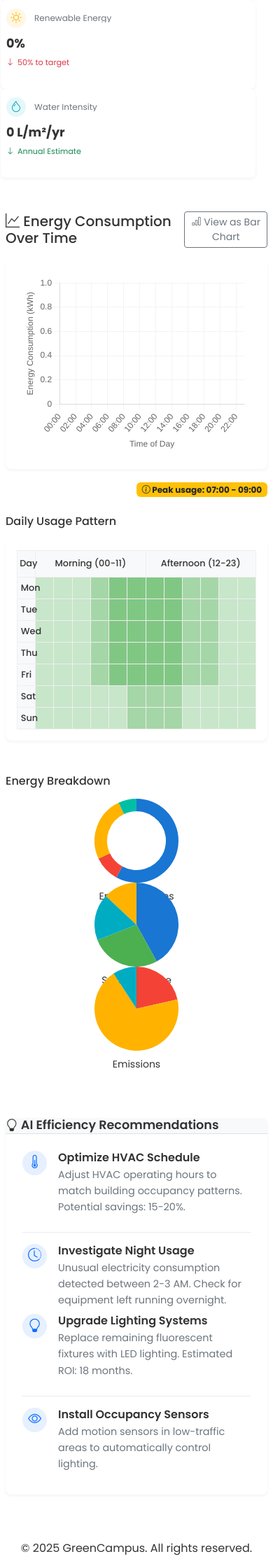
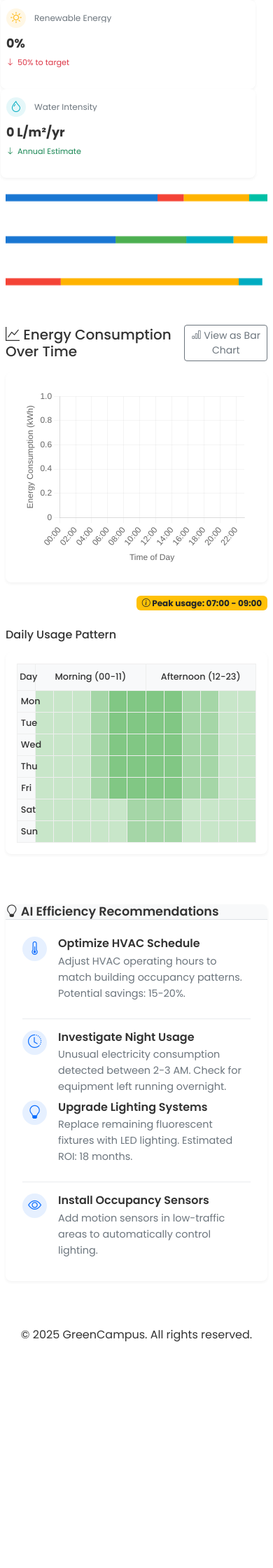
Before and after one commit to xRyul/bus-group-27, a Flask app: page /building-energy-monitoring in a window 390 px wide. Shown: the part 1015-3255 px from the top of the page at 70% size. After the commit the page ends 2932 px from the top, so only its background shows below. Run offline with Flask 3, Linux system fonts and the light colour scheme; the visitor is signed in with stand-in values (Sample User, id 1); data that the repository does not hold is empty.

Commit message:
ref: Piecharts into Bars above chart view

```diff
--- a/app/static/css/dashboard.css
+++ b/app/static/css/dashboard.css
@@ -977,3 +977,136 @@
         max-width: 100%;
     }
 }
+
+/* --------------------- ENERGY BREAKDOWN HOVER ----------------- */
+.energy-breakdown-row {
+    margin-top: 0;
+    margin-bottom: 25px;
+    position: relative;
+    z-index: 5;
+}
+
+.energy-breakdown-item {
+    position: relative;
+}
+
+.breakdown-hover {
+    position: relative;
+    cursor: pointer;
+    padding: 5px 0;
+}
+
+.chart-title {
+    display: flex;
+    align-items: center;
+    margin-bottom: 5px;
+    font-size: 0.9rem;
+    color: #555;
+}
+
+.chart-title i {
+    margin-right: 5px;
+    color: #4CAF50;
+}
+
+.chart-wrapper {
+    height: 30px;
+    width: 100%;
+}
+
+.breakdown-info-content {
+    position: absolute;
+    top: 100%;
+    left: 50%;
+    transform: translateX(-50%);
+    width: 0;
+    max-width: 0;
+    background-color: white;
+    border-radius: 8px;
+    transition: opacity 0.3s ease, width 0.3s ease, max-width 0.3s ease;
+    opacity: 0;
+    display: none;
+    box-shadow: 0 4px 15px rgba(0, 0, 0, 0.15);
+    z-index: 100;
+    pointer-events: none;
+    margin-top: 10px;
+    border: 1px solid #e9ecef;
+}
+
+.breakdown-hover:hover .breakdown-info-content {
+    width: 300px;
+    max-width: 90vw;
+    opacity: 1;
+    display: block;
+    pointer-events: auto;
+}
+
+.breakdown-header {
+    padding: 10px 15px;
+    border-bottom: 1px solid #f0f0f0;
+}
+
+.breakdown-header h6 {
+    margin: 0;
+    color: #333;
+}
+
+.breakdown-body {
+    padding: 10px 15px;
+}
+
+.breakdown-body p {
+    margin-bottom: 10px;
+    font-size: 0.9rem;
+}
+
+.breakdown-body ul {
+    padding-left: 15px;
+    margin-bottom: 0;
+}
+
+.breakdown-body li {
+    margin-bottom: 5px;
+    font-size: 0.85rem;
+}
+
+.breakdown-body .badge {
+    color: white;
+    font-weight: normal;
+    padding: 3px 6px;
+}
+
+/* Arrow for the hover content */
+.breakdown-info-content:before {
+    content: "";
+    position: absolute;
+    top: -8px;
+    left: 50%;
+    transform: translateX(-50%);
+    border-width: 0 8px 8px 8px;
+    border-style: solid;
+    border-color: transparent transparent white transparent;
+    z-index: 1;
+}
+
+/* Mobile adjustments for energy breakdown */
+@media (max-width: 768px) {
+    .energy-breakdown-row {
+        margin-top: -10px;
+        margin-bottom: 20px;
+    }
+
+    .chart-wrapper {
+        height: 35px;
+    }
+
+    .breakdown-hover:hover .breakdown-info-content {
+        width: 280px;
+        left: 50%;
+        transform: translateX(-50%);
+    }
+
+    .energy-breakdown-item {
+        margin-bottom: 15px;
+    }
+}
--- a/app/static/js/energy_monitoring.js
+++ b/app/static/js/energy_monitoring.js
@@ -233,16 +233,41 @@ function initEnergyMixChart() {
 
     const energyMixCtx = energyMixEl.getContext('2d');
     new Chart(energyMixCtx, {
-        type: 'doughnut',
+        type: 'bar',
         data: {
-            labels: ['Grid Electricity', 'Natural Gas', 'Solar PV', 'Other Renewables'],
-            datasets: [{
-                data: [58, 10, 25, 7],
-                backgroundColor: ['#1976D2', '#F44336', '#FFB300', '#00BFA5'],
-                borderWidth: 0
-            }]
+            labels: ['Energy Sources'],
+            datasets: [
+                {
+                    label: 'Grid Electricity',
+                    data: [58],
+                    backgroundColor: '#1976D2',
+                    borderColor: '#1976D2',
+                    borderWidth: 1
+                },
+                {
+                    label: 'Natural Gas',
+                    data: [10],
+                    backgroundColor: '#F44336',
+                    borderColor: '#F44336',
+                    borderWidth: 1
+                },
+                {
+                    label: 'Solar PV',
+                    data: [25],
+                    backgroundColor: '#FFB300',
+                    borderColor: '#FFB300',
+                    borderWidth: 1
+                },
+                {
+                    label: 'Other Renewables',
+                    data: [7],
+                    backgroundColor: '#00BFA5',
+                    borderColor: '#00BFA5',
+                    borderWidth: 1
+                }
+            ]
         },
-        options: getPieChartOptions(true)
+        options: getStackedBarChartOptions(true)
     });
 }
 
@@ -253,16 +278,41 @@ function initSystemBreakdownChart() {
 
     const ctx = chartEl.getContext('2d');
     new Chart(ctx, {
-        type: 'pie',
+        type: 'bar',
         data: {
-            labels: ['HVAC', 'Lighting', 'Plug Loads', 'Other'],
-            datasets: [{
-                data: [42, 27, 18, 13],
-                backgroundColor: ['#1976D2', '#4CAF50', '#00ACC1', '#FFB300'],
-                borderWidth: 0
-            }]
+            labels: ['System Usage'],
+            datasets: [
+                {
+                    label: 'HVAC',
+                    data: [42],
+                    backgroundColor: '#1976D2',
+                    borderColor: '#1976D2',
+                    borderWidth: 1
+                },
+                {
+                    label: 'Lighting',
+                    data: [27],
+                    backgroundColor: '#4CAF50',
+                    borderColor: '#4CAF50',
+                    borderWidth: 1
+                },
+                {
+                    label: 'Plug Loads',
+                    data: [18],
+                    backgroundColor: '#00ACC1',
+                    borderColor: '#00ACC1',
+                    borderWidth: 1
+                },
+                {
+                    label: 'Other',
+                    data: [13],
+                    backgroundColor: '#FFB300',
+                    borderColor: '#FFB300',
+                    borderWidth: 1
+                }
+            ]
         },
-        options: getPieChartOptions()
+        options: getStackedBarChartOptions()
     });
 }
 
@@ -273,59 +323,75 @@ function initEmissionsBreakdownChart() {
 
     const ctx = chartEl.getContext('2d');
     new Chart(ctx, {
-        type: 'pie',
+        type: 'bar',
         data: {
-            labels: ['Scope 1 (Direct)', 'Scope 2 (Electricity)', 'Scope 3 (Indirect)'],
-            datasets: [{
-                data: [210, 680, 90],
-                backgroundColor: ['#F44336', '#FFB300', '#00ACC1'],
-                borderWidth: 0
-            }]
+            labels: ['Emissions'],
+            datasets: [
+                {
+                    label: 'Scope 1 (Direct)',
+                    data: [210],
+                    backgroundColor: '#F44336',
+                    borderColor: '#F44336',
+                    borderWidth: 1
+                },
+                {
+                    label: 'Scope 2 (Electricity)',
+                    data: [680],
+                    backgroundColor: '#FFB300',
+                    borderColor: '#FFB300',
+                    borderWidth: 1
+                },
+                {
+                    label: 'Scope 3 (Indirect)',
+                    data: [90],
+                    backgroundColor: '#00ACC1',
+                    borderColor: '#00ACC1',
+                    borderWidth: 1
+                }
+            ]
         },
-        options: getPieChartOptions(false, true)
+        options: getStackedBarChartOptions(false, true)
     });
 }
 
-// Pie/doughnut chart options
-function getPieChartOptions(isDoughnut = false, isEmissions = false) {
-    const options = {
+// Stacked Bar chart options
+function getStackedBarChartOptions(isEnergyMix = false, isEmissions = false) {
+    return {
         responsive: true,
         maintainAspectRatio: false,
+        indexAxis: 'y',
+        barThickness: 10,
+        maxBarThickness: 10,
+        layout: {
+            padding: 0
+        },
+        scales: {
+            x: {
+                stacked: true,
+                display: false,
+                grid: {
+                    display: false,
+                    drawBorder: false
+                }
+            },
+            y: {
+                stacked: true,
+                display: false,
+                grid: {
+                    display: false,
+                    drawBorder: false
+                }
+            }
+        },
         plugins: {
             legend: {
                 display: false
             },
             tooltip: {
-                backgroundColor: 'rgba(255, 255, 255, 0.9)',
-                titleColor: '#333',
-                bodyColor: '#333',
-                borderColor: '#ddd',
-                borderWidth: 1,
-                padding: 10,
-                boxPadding: 5,
-                usePointStyle: true,
-                callbacks: {
-                    label: function(context) {
-                        const label = context.label || '';
-                        const value = context.parsed || 0;
-                        const total = context.dataset.data.reduce((acc, data) => acc + data, 0);
-                        const percentage = ((value / total) * 100).toFixed(1) + '%';
-
-                        if (isEmissions) {
-                            return `${label}: ${value} kg CO₂e (${percentage})`;
-                        }
-                        return `${label}: ${percentage}`;
-                    }
-                }
+                enabled: false
             }
         }
     };
-
-    if (isDoughnut) {
-        options.cutout = '70%';
-    }
-
-    return options;
 }
 
 // Setup dashboard controls and event listeners
--- a/app/templates/building_energy_monitoring.html
+++ b/app/templates/building_energy_monitoring.html
@@ -170,7 +170,7 @@
     </div>
 
     <!-- Summary Cards -->
-    <div class="row mb-5">
+    <div class="row mb-3">
         <!-- All 7 cards in a single row -->
         <div class="row card-row-7">
             <!-- Total Energy Consumption Card -->
@@ -294,6 +294,77 @@
         </div>
     </div>
 
+    <!-- Energy Breakdown Charts Row -->
+    <div class="row mb-4 energy-breakdown-row">
+        <!-- Energy Mix Chart with Hover Info -->
+        <div class="col-md-4 energy-breakdown-item">
+            <div class="breakdown-hover">
+                <div class="chart-wrapper">
+                    <canvas id="energyMixChart"></canvas>
+                </div>
+                <div class="breakdown-info-content">
+                    <div class="breakdown-header">
+                        <h6>Energy Sources Breakdown</h6>
+                    </div>
+                    <div class="breakdown-body">
+                        <p>Shows the distribution of energy sources used by the building.</p>
+                        <ul>
+                            <li><span class="badge" style="background-color: #1976D2;">Grid Electricity</span>: 58%</li>
+                            <li><span class="badge" style="background-color: #F44336;">Natural Gas</span>: 10%</li>
+                            <li><span class="badge" style="background-color: #FFB300;">Solar PV</span>: 25%</li>
+                            <li><span class="badge" style="background-color: #00BFA5;">Other Renewables</span>: 7%</li>
+                        </ul>
+                    </div>
+                </div>
+            </div>
+        </div>
+
+        <!-- System Breakdown Chart with Hover Info -->
+        <div class="col-md-4 energy-breakdown-item">
+            <div class="breakdown-hover">
+                <div class="chart-wrapper">
+                    <canvas id="systemBreakdownChart"></canvas>
+                </div>
+                <div class="breakdown-info-content">
+                    <div class="breakdown-header">
+                        <h6>System Usage Breakdown</h6>
+                    </div>
+                    <div class="breakdown-body">
+                        <p>Shows how energy is consumed across different building systems.</p>
+                        <ul>
+                            <li><span class="badge" style="background-color: #1976D2;">HVAC</span>: 42%</li>
+                            <li><span class="badge" style="background-color: #4CAF50;">Lighting</span>: 27%</li>
+                            <li><span class="badge" style="background-color: #00ACC1;">Plug Loads</span>: 18%</li>
+                            <li><span class="badge" style="background-color: #FFB300;">Other</span>: 13%</li>
+                        </ul>
+                    </div>
+                </div>
+            </div>
+        </div>
+
+        <!-- Emissions Chart with Hover Info -->
+        <div class="col-md-4 energy-breakdown-item">
+            <div class="breakdown-hover">
+                <div class="chart-wrapper">
+                    <canvas id="emissionsBreakdownChart"></canvas>
+                </div>
+                <div class="breakdown-info-content">
+                    <div class="breakdown-header">
+                        <h6>Emissions Breakdown</h6>
+                    </div>
+                    <div class="breakdown-body">
+                        <p>Shows carbon emissions by source category.</p>
+                        <ul>
+                            <li><span class="badge" style="background-color: #F44336;">Scope 1 (Direct)</span>: 210 kg CO₂e (21.4%)</li>
+                            <li><span class="badge" style="background-color: #FFB300;">Scope 2 (Electricity)</span>: 680 kg CO₂e (69.4%)</li>
+                            <li><span class="badge" style="background-color: #00ACC1;">Scope 3 (Indirect)</span>: 90 kg CO₂e (9.2%)</li>
+                        </ul>
+                    </div>
+                </div>
+            </div>
+        </div>
+    </div>
+
     <!-- Energy Consumption & Usage Pattern Section -->
     <div class="row mb-5">
         <div class="col-md-12">
@@ -382,34 +453,6 @@
                             </tr>
                         </tbody>
                     </table>
-                </div>
-
-                <!-- Mini Charts Row -->
-                <div class="row mt-5 mb-5">
-                    <h6 class="mb-3">Energy Breakdown</h6>
-                    <!-- Energy Mix Mini Chart -->
-                    <div class="col-md-4 d-flex align-items-center justify-content-center">
-                        <div style="width: 120px; height: 120px;">
-                            <canvas id="energyMixChart"></canvas>
-                            <p class="text-center small mt-2">Energy Sources</p>
-                        </div>
-                    </div>
-
-                    <!-- System Breakdown Mini Chart -->
-                    <div class="col-md-4 d-flex align-items-center justify-content-center">
-                        <div style="width: 120px; height: 120px;">
-                            <canvas id="systemBreakdownChart"></canvas>
-                            <p class="text-center small mt-2">System Usage</p>
-                        </div>
-                    </div>
-
-                    <!-- Emissions Mini Chart -->
-                    <div class="col-md-4 d-flex align-items-center justify-content-center">
-                        <div style="width: 120px; height: 120px;">
-                            <canvas id="emissionsBreakdownChart"></canvas>
-                            <p class="text-center small mt-2">Emissions</p>
-                        </div>
-                    </div>
                 </div>
             </div>
         </div>
```
